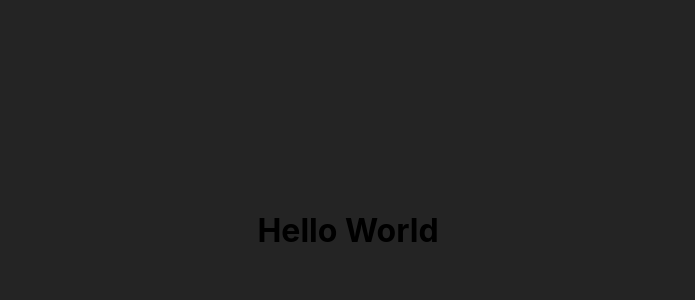
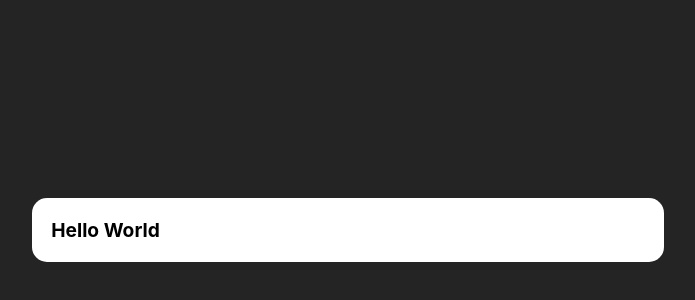
Before and after one commit to sdrrv/password-generator, a React (Vite) app: page / in a window 1280 px wide. Shown: the part 138-438 px from the top of the page, without its empty margins (292-987 px from the left). Built offline with nearby package versions, Linux system fonts and the light colour scheme.

Commit message:
PasswordOutput init

```diff
--- a/src/components/passwordOutput/PasswordOutput.tsx
+++ b/src/components/passwordOutput/PasswordOutput.tsx
@@ -1,7 +1,12 @@
 import React from "react";
+import "./passwordOutput.component.scss";
 
 function PasswordOutput() {
-  return <h1>Hello World</h1>;
+  return (
+    <div className="pass-output">
+      <div className="pass-output__text">Hello World</div>
+    </div>
+  );
 }
 
 export default PasswordOutput;
--- a/src/components/passwordOutput/passwordOutput.component.scss
+++ b/src/components/passwordOutput/passwordOutput.component.scss
@@ -0,0 +1,15 @@
+.pass-output {
+  background: white;
+  width: 50%;
+  height: 9%;
+  border-radius: 15px;
+  display: flex;
+  align-items: center;
+
+  &__text{
+    margin: 1em;
+    font-family: Inter, sans-serif;
+    font-size: 1.2em;
+    font-weight: bold;
+  }
+}
```
